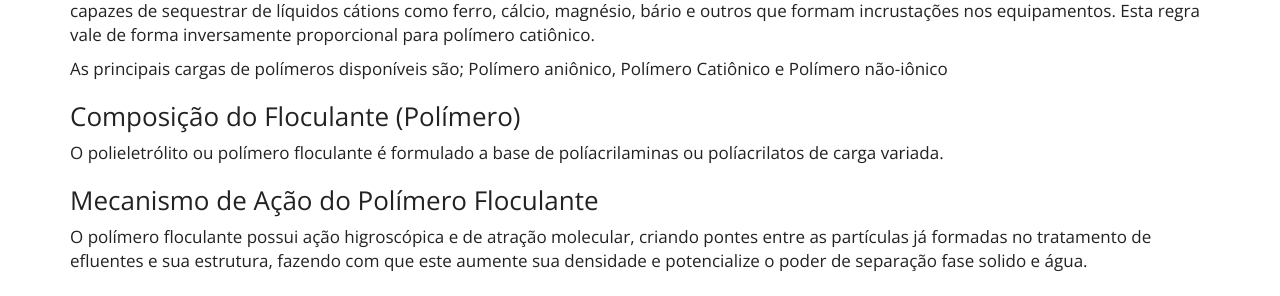
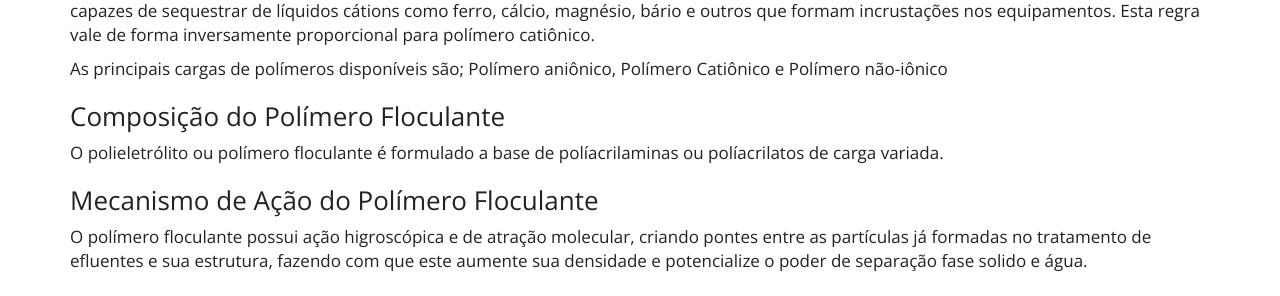
Before and after one commit to purewaterefluentes/purewaterefluentes.github.io, a Jekyll site: the page built from produtos/polieletrolito-floculante.md, in a window 1280 px wide and 900 px high, scrolled down 517 px. Shown: the part 162-458 px from the top of the window. Built offline with Jekyll 4.4.1, drawn with Linux system fonts in a browser that asks for light colours; nearby versions of some CDN libraries; library files that are not in the unit come from our copies.

```diff
--- a/produtos/polieletrolito-floculante.md
+++ b/produtos/polieletrolito-floculante.md
@@ -17,7 +17,7 @@ Esta regra vale de forma inversamente proporcional para polímero catiônico.
 
 As principais cargas de polímeros disponíveis são; Polímero aniônico, Polímero Catiônico e Polímero não-iônico
 
-### Composição do Floculante (Polímero)
+### Composição do Polímero Floculante
 O polieletrólito ou polímero floculante é formulado a base de políacrilaminas ou políacrilatos de carga variada.
 
 ### Mecanismo de Ação do Polímero Floculante
```
